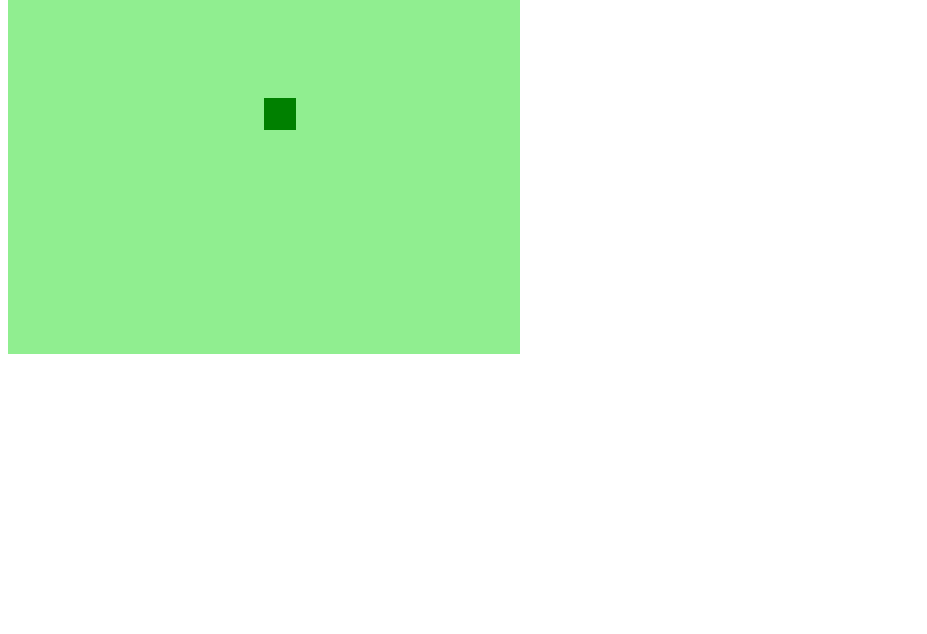
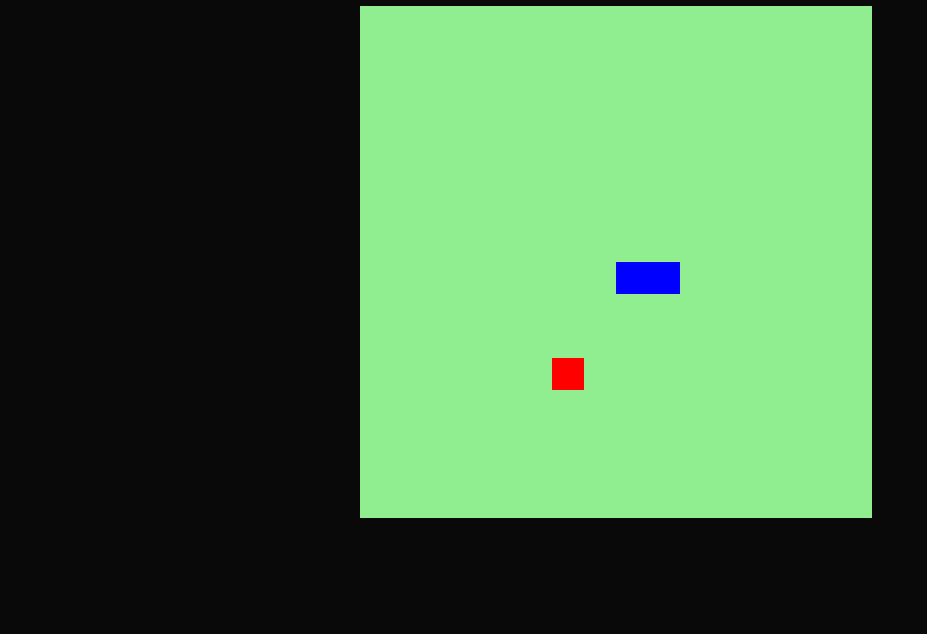
Before and after one commit to dulipe/Jogo-da-cobrinha-JavaScript, a plain HTML site: page index.html in a window 1280 px wide. Shown: the part 166-800 px from the top of the page, without its empty margins (0-927 px from the left). Drawn offline with Linux system fonts and the light colour scheme.

Commit message:
Js
Java Script

```diff
--- a/index.html
+++ b/index.html
@@ -4,10 +4,12 @@
     <meta charset="UTF-8">
     <meta http-equiv="X-UA-Compatible" content="IE=edge">
     <meta name="viewport" content="width=device-width, initial-scale=1.0">
+    <link rel="stylesheet" href="style.css">
+    <script defer src="script.js"></script>
     <title>Snake Game</title>
 </head>
 <body>
+    <h1>SNAKE GAME</h1>
     <canvas id="snake" width="512" height="512"></canvas>
-    <script src="script.js"></script>
 </body>
 </html>
--- a/script.js
+++ b/script.js
@@ -1,23 +1,83 @@
-let canvas = document.getElementById('snake')
-let context = canvas.getContext("2d")
-let box = 32
-let sneak = []
-sneak[0] = {
+let canvas = document.getElementById("snake"); //criar elemento que irá rodar o jogo
+let context = canvas.getContext("2d"); //....
+let box = 32;
+let snake = []; //criar cobrinha como lista, já que ela vai ser uma série de coordenadas, que quando pintadas, criam os quadradinhos
+snake[0] ={
     x: 8 * box,
     y: 8 * box
 }
-
-function criarBG() {
-    context.fillStyle = "lightgreen";
-    context.fillRect(0, 0, 16 * box, 16 * box);
+let direction = "right";
+let food ={
+    x: Math.floor(Math.random() * 15 + 1) * box,
+    y: Math.floor(Math.random() * 15 + 1) * box
 }
 
-function criarCobrinha() {
-    for (let i = 0; i < sneak.length; i++) {
-        context.fillStyle = "green";
-        context.fillRect(sneak[i].x, sneak[i].y, box, box);
+function criarBG(){
+    context.fillStyle = "lightgreen";
+    context.fillRect(0, 0, 16*box, 16*box); //desenha o retângulo usando x e y e a largura e altura setadas
+}
+
+function criarCobrinha (){
+    for(i = 0; i < snake.length; i++){
+        context.fillStyle = "blue";
+        context.fillRect(snake[i].x, snake[i].y, box, box);
     }
 }
 
-criarBG();
-criarCobrinha();
+function drawFood (){
+    context.fillStyle = "red";
+    context.fillRect(food.x, food.y, box, box);
+}
+
+//quando um evento acontece, detecta e chama uma função
+document.addEventListener('keydown', update);
+
+function update(event){
+    if(event.keyCode == 37 && direction != 'right') direction = 'left';
+    if(event.keyCode == 38 && direction != 'down') direction = 'up';
+    if(event.keyCode == 39 && direction != 'left') direction = 'right';
+    if(event.keyCode == 40 && direction != 'up') direction = 'down';
+}
+
+function iniciarJogo(){
+
+    if(snake[0].x > 15*box && direction == "right") snake[0].x = 0;
+    if(snake[0].x < 0 && direction == 'left') snake[0].x = 16 * box;
+    if(snake[0].y > 15*box && direction == "down") snake[0].y = 0;
+    if(snake[0].y < 0 && direction == 'up') snake[0].y = 16 * box;
+
+    for(i = 1; i < snake.length; i++){
+        if(snake[0].x == snake[i].x && snake[0].y == snake[i].y){
+            clearInterval(jogo);
+            alert('Game Over :(');
+        }
+    }
+
+    criarBG();
+    criarCobrinha();
+    drawFood();
+
+    let snakeX = snake[0].x;
+    let snakeY = snake[0].y;
+
+    if(direction == "right") snakeX += box;
+    if(direction == "left") snakeX -= box;
+    if (direction == "up") snakeY -= box;
+    if(direction == "down") snakeY += box;
+
+    if(snakeX != food.x || snakeY != food.y){
+        snake.pop(); //pop tira o último elemento da lista
+    }else{
+        food.x = Math.floor(Math.random() * 15 +1) * box;
+        food.y = Math.floor(Math.random() * 15 +1) * box;
+    }
+
+    let newHead ={
+        x: snakeX,
+        y: snakeY
+    }
+
+    snake.unshift(newHead); //método unshift adiciona como primeiro quadradinho da cobrinha
+}
+
+let jogo = setInterval(iniciarJogo, 100);
--- a/style.css
+++ b/style.css
@@ -0,0 +1,10 @@
+body{
+    height: 95vh;
+    width: 95vw;
+    display: flex;
+    flex-direction: column;
+    justify-content: center;
+    align-items: center;
+    background-color:rgb(10, 9, 9);
+    color: rgb(255, 255, 255);
+}
```
